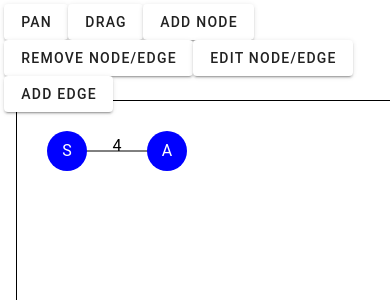
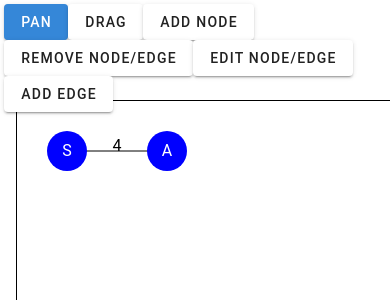
Before and after one commit to smugg99/Tukan-Navigator, a Vue app in the folder web/tukan-navigator/: page / in a window 390 px wide. Shown: the top 300 px of the page. Built offline with nearby package versions, Linux system fonts and the light colour scheme.

Commit message:
more improvements to the graph, more responsiveness

```diff
--- a/web/tukan-navigator/src/components/Graph.vue
+++ b/web/tukan-navigator/src/components/Graph.vue
@@ -1,12 +1,12 @@
 <template>
   <v-container>
     <v-row>
-      <v-btn @click="setMode('pan')">Pan</v-btn>
-      <v-btn @click="setMode('drag')">Drag</v-btn>
-      <v-btn @click="setMode('add')">Add Node</v-btn>
-      <v-btn @click="setMode('remove')">Remove Node/Edge</v-btn>
-      <v-btn @click="setMode('edit')">Edit Node/Edge</v-btn>
-      <v-btn @click="setMode('addEdge')">Add Edge</v-btn>
+      <v-btn :class="{ 'v-btn--active': mode === 'pan' }" @click="setMode('pan')">Pan</v-btn>
+      <v-btn :class="{ 'v-btn--active': mode === 'drag' }" @click="setMode('drag')">Drag</v-btn>
+      <v-btn :class="{ 'v-btn--active': mode === 'add' }" @click="setMode('add')">Add Node</v-btn>
+      <v-btn :class="{ 'v-btn--active': mode === 'remove' }" @click="setMode('remove')">Remove Node/Edge</v-btn>
+      <v-btn :class="{ 'v-btn--active': mode === 'edit' }" @click="setMode('edit')">Edit Node/Edge</v-btn>
+      <v-btn :class="{ 'v-btn--active': mode === 'addEdge' }" @click="setMode('addEdge')">Add Edge</v-btn>
     </v-row>
     <svg
       ref="svg"
@@ -192,6 +192,11 @@ export default {
         if (newId && !this.findNode(newId)) {
           this.addNode(newId, x, y);
         }
+      } else {
+        if(this.mode !== 'addEdge') {
+          this.selectedNodeId = null;
+        }
+        this.edgeStartNode = null;
       }
     },
     addNode(id, x, y) {
@@ -232,6 +237,7 @@ export default {
       this.isPanning = false;
       this.draggingNodeId = null;
       this.edgeStartNode = null;
+      this.selectedNodeId = null;
     },
   }
 };
@@ -244,4 +250,8 @@ export default {
   transition: transform 0.1s ease;
   transform-origin: 0 0;
 }
+.v-btn--active {
+  background-color: #1976D2 !important;
+  color: white !important;
+}
 </style>
```
